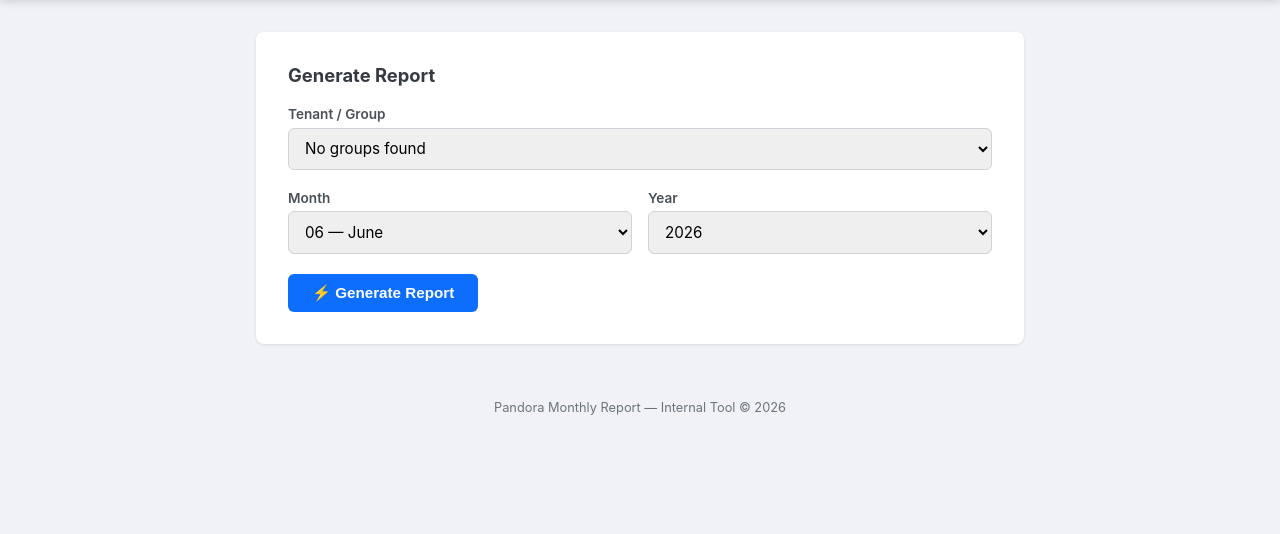
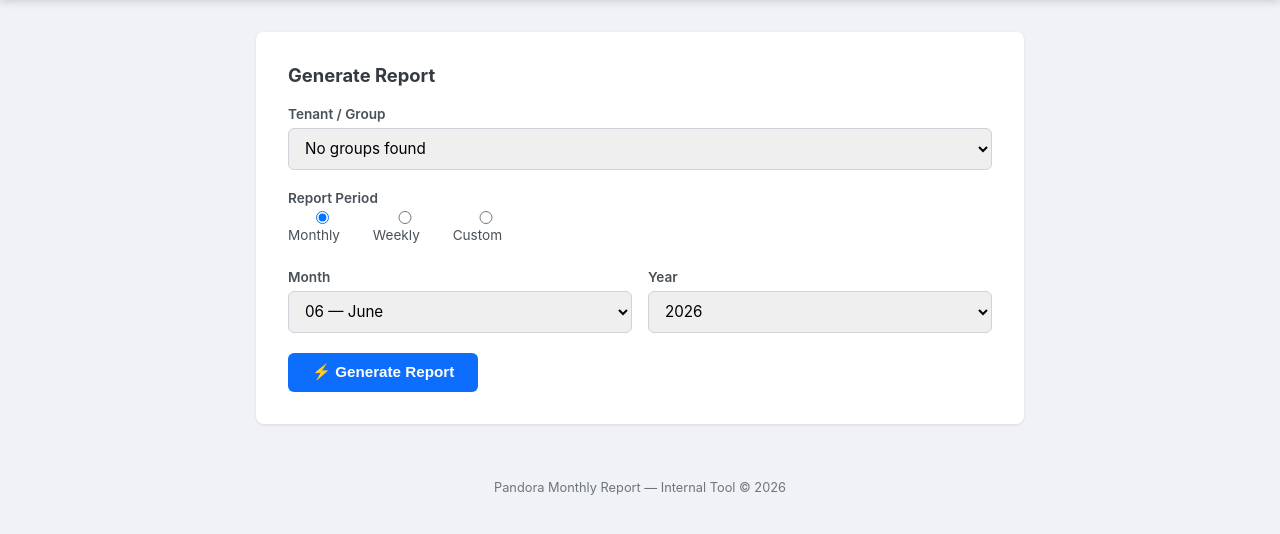
Before and after one commit to AIO-Pletek/pandora-monthly-report, a FastAPI app: page / in a window 1280 px wide. Shown: the part 97-631 px from the top of the page. Run offline with FastAPI, Linux system fonts and the light colour scheme; data that the repository does not hold is empty.

Commit message:
Add weekly/custom date range support
- ReportRequest: added date_start/date_end fields, month/year now optional
- main.py: handle 3 modes — monthly (month>0), weekly/custom (date_start+date_end)
- index.html: radio buttons Monthly/Weekly/Custom, date pickers for weekly (Mon-Sun)
  and custom start/end dates, auto-filled defaults

Co-Authored-By: Claude Code <noreply@anthropic.com>

```diff
--- a/backend/main.py
+++ b/backend/main.py
@@ -164,20 +164,32 @@ async def list_groups():
 
 @app.post("/api/report/generate", response_model=ReportResponse)
 async def generate_report(req: ReportRequest):
-    """Generate a monthly Resources Usage Metric Report.
+    """Generate a Resources Usage Metric Report.
 
     1. Fetch agents for the group.
-    2. Discover metric modules per agent (sequential ID scan).
+    2. Discover metric modules per agent.
     3. Build the .docx report with per-VM charts.
     """
     client = _get_client()
 
-    # Build date range
-    year = req.year
-    month = req.month
-    last_day = calendar.monthrange(year, month)[1]
-    month_name = calendar.month_name[month]
-    period = f"{month_name} {year}"
+    # Build date range — monthly or custom
+    if req.month > 0 and req.year > 0:
+        # Monthly report
+        last_day = calendar.monthrange(req.year, req.month)[1]
+        date_start = f"{req.year:04d}-{req.month:02d}-01"
+        date_end = f"{req.year:04d}-{req.month:02d}-{last_day:02d}"
+        month_name = calendar.month_name[req.month]
+        period = f"{month_name} {req.year}"
+    elif req.date_start and req.date_end:
+        # Custom date range (weekly, daily, etc.)
+        date_start = req.date_start
+        date_end = req.date_end
+        period = f"{date_start} to {date_end}"
+    else:
+        raise HTTPException(
+            status_code=400,
+            detail="Provide either (year+month) or (date_start+date_end)."
+        )
     group_name = req.group_name or f"Group {req.id_group}"
 
     logger.info(
--- a/backend/templates/index.html
+++ b/backend/templates/index.html
@@ -127,10 +127,25 @@
                     </select>
                 </div>
 
-                <div class="form-row">
+                <div class="form-group">
+                    <label>Report Period</label>
+                    <div style="display:flex; gap:1rem; margin-bottom:0.75rem;">
+                        <label style="font-weight:normal; cursor:pointer;">
+                            <input type="radio" name="periodMode" value="monthly" checked onchange="togglePeriod()"> Monthly
+                        </label>
+                        <label style="font-weight:normal; cursor:pointer;">
+                            <input type="radio" name="periodMode" value="weekly" onchange="togglePeriod()"> Weekly
+                        </label>
+                        <label style="font-weight:normal; cursor:pointer;">
+                            <input type="radio" name="periodMode" value="custom" onchange="togglePeriod()"> Custom
+                        </label>
+                    </div>
+                </div>
+
+                <div id="periodMonthly" class="form-row">
                     <div class="form-group">
                         <label for="month">Month</label>
-                        <select id="month" required>
+                        <select id="month">
                             {% for num, name in months %}
                             <option value="{{ num }}" {% if num == current_month %}selected{% endif %}>
                                 {{ '%02d' % num }} — {{ name }}
@@ -140,11 +155,33 @@
                     </div>
                     <div class="form-group">
                         <label for="year">Year</label>
-                        <select id="year" required>
+                        <select id="year">
                             {% for y in years %}
                             <option value="{{ y }}" {% if y == current_year %}selected{% endif %}>{{ y }}</option>
                             {% endfor %}
                         </select>
+                    </div>
+                </div>
+
+                <div id="periodWeekly" style="display:none;" class="form-row">
+                    <div class="form-group">
+                        <label for="weekStart">Week Start</label>
+                        <input type="date" id="weekStart" />
+                    </div>
+                    <div class="form-group">
+                        <label for="weekEnd">Week End</label>
+                        <input type="date" id="weekEnd" />
+                    </div>
+                </div>
+
+                <div id="periodCustom" style="display:none;" class="form-row">
+                    <div class="form-group">
+                        <label for="customStart">Start Date</label>
+                        <input type="date" id="customStart" />
+                    </div>
+                    <div class="form-group">
+                        <label for="customEnd">End Date</label>
+                        <input type="date" id="customEnd" />
                     </div>
                 </div>
 
@@ -199,6 +236,30 @@
         }
         loadGroups();
 
+        // Set default week dates
+        function setDefaultWeek() {
+            const now = new Date();
+            const day = now.getDay(); // 0=Sun
+            const monday = new Date(now);
+            monday.setDate(now.getDate() - (day === 0 ? 6 : day - 1));
+            const sunday = new Date(monday);
+            sunday.setDate(monday.getDate() + 6);
+            document.getElementById('weekStart').value = monday.toISOString().split('T')[0];
+            document.getElementById('weekEnd').value = sunday.toISOString().split('T')[0];
+        }
+        setDefaultWeek();
+
+        // Set default custom dates
+        document.getElementById('customStart').value = new Date(new Date().getFullYear(), new Date().getMonth(), 1).toISOString().split('T')[0];
+        document.getElementById('customEnd').value = new Date().toISOString().split('T')[0];
+
+        function togglePeriod() {
+            const mode = document.querySelector('input[name="periodMode"]:checked').value;
+            document.getElementById('periodMonthly').style.display = mode === 'monthly' ? 'flex' : 'none';
+            document.getElementById('periodWeekly').style.display = mode === 'weekly' ? 'flex' : 'none';
+            document.getElementById('periodCustom').style.display = mode === 'custom' ? 'flex' : 'none';
+        }
+
         function showStatus(msg, type) {
             statusDiv.textContent = msg;
             statusDiv.className = 'alert alert-' + type;
@@ -214,8 +275,31 @@
 
             const groupId = groupSelect.value;
             const groupName = groupSelect.options[groupSelect.selectedIndex]?.text || '';
-            const month = document.getElementById('month').value;
-            const year = document.getElementById('year').value;
+            const mode = document.querySelector('input[name="periodMode"]:checked').value;
+
+            let body;
+            if (mode === 'monthly') {
+                body = {
+                    id_group: parseInt(groupId),
+                    group_name: groupName.split(' (')[0],
+                    year: parseInt(document.getElementById('year').value),
+                    month: parseInt(document.getElementById('month').value),
+                };
+            } else if (mode === 'weekly') {
+                body = {
+                    id_group: parseInt(groupId),
+                    group_name: groupName.split(' (')[0],
+                    date_start: document.getElementById('weekStart').value,
+                    date_end: document.getElementById('weekEnd').value,
+                };
+            } else { // custom
+                body = {
+                    id_group: parseInt(groupId),
+                    group_name: groupName.split(' (')[0],
+                    date_start: document.getElementById('customStart').value,
+                    date_end: document.getElementById('customEnd').value,
+                };
+            }
 
             if (!groupId) {
                 showStatus('Please select a tenant/group.', 'error');
@@ -231,12 +315,7 @@
                 const resp = await fetch('/api/report/generate', {
                     method: 'POST',
                     headers: { 'Content-Type': 'application/json' },
-                    body: JSON.stringify({
-                        id_group: parseInt(groupId),
-                        group_name: groupName.split(' (')[0],
-                        year: parseInt(year),
-                        month: parseInt(month),
-                    }),
+                    body: JSON.stringify(body),
                 });
 
                 let data;
```
Also changed, not shown: backend/models.py (+15 -7 lines).
